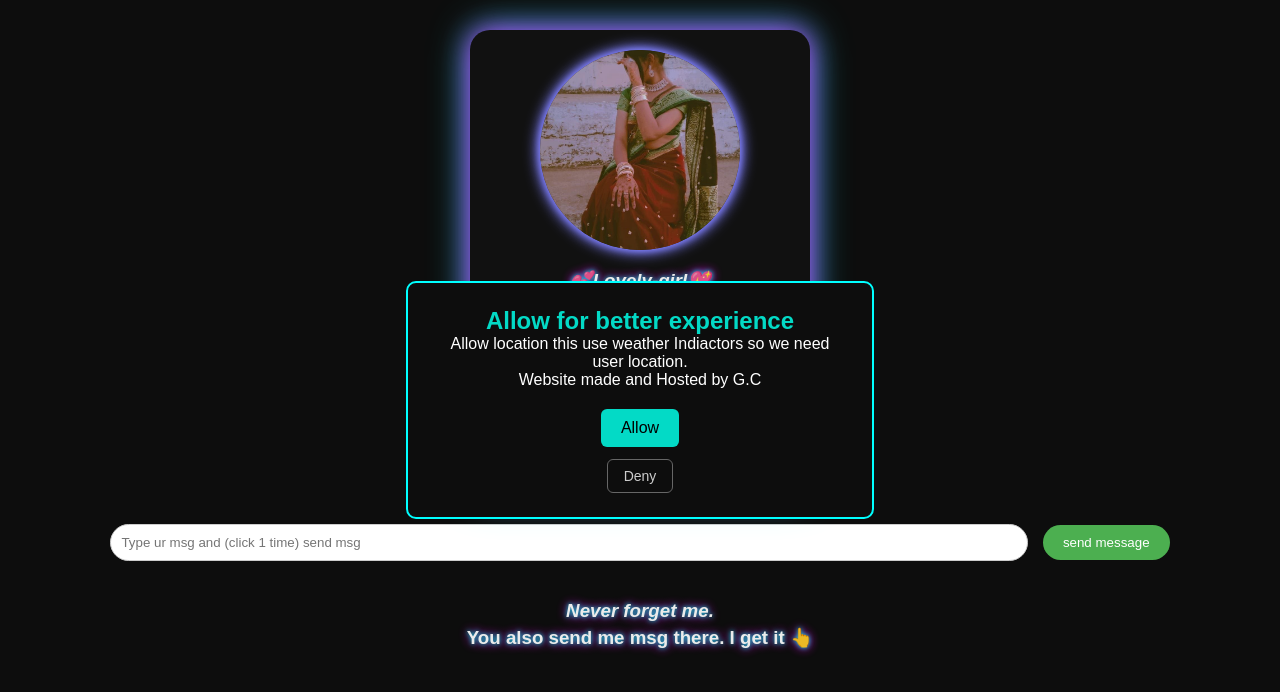
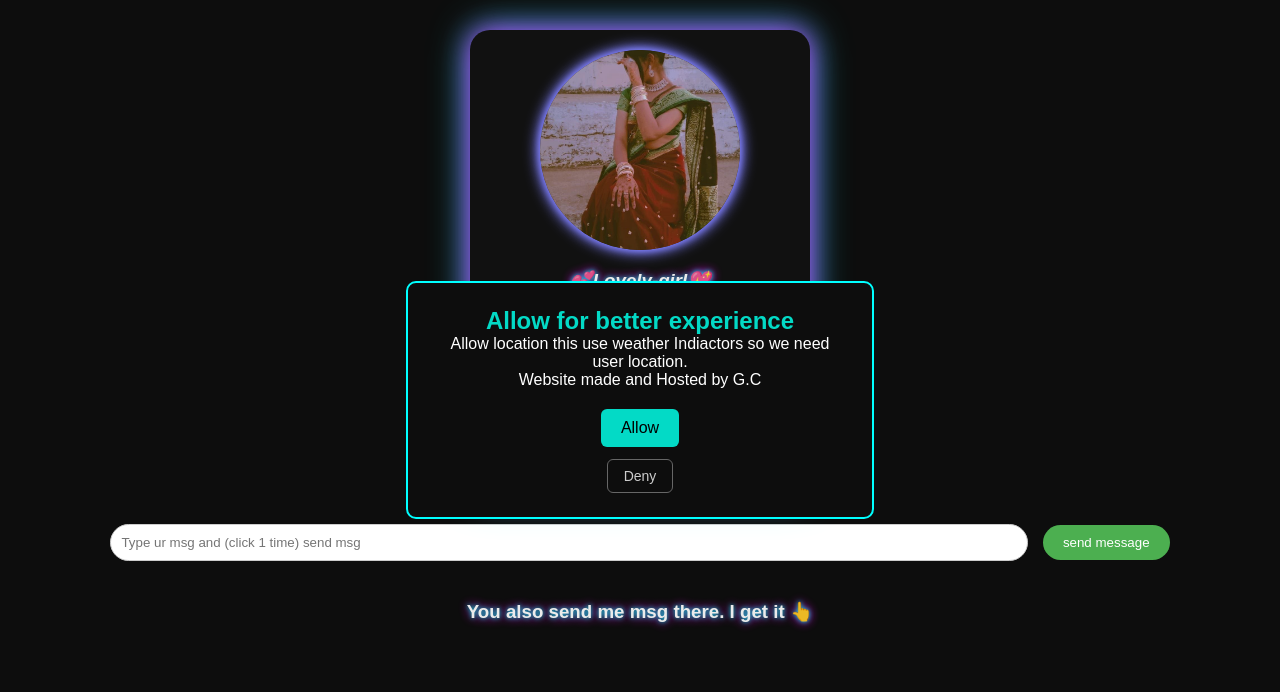
Before and after one commit to Gopalji-choubey/little-gift-2, a plain HTML site: page index.html in a window 1280 px wide. Shown: the top 692 px of the page. Drawn offline with nearby package versions, Linux system fonts and the light colour scheme; no server answers.

Commit message:
Update index.html

```diff
--- a/index.html
+++ b/index.html
@@ -205,7 +205,6 @@
   <p id="send-status" style="margin-top: 10px; color: #00ff00;"></p>
 </div>
 
-  <div class="song-name"><b><i>Never forget me.</i></b></div>
   <div class="song-name"><b>You also send me msg there. I get it 👆</b></div>
 
   <div id="locationPopup" style="
```
